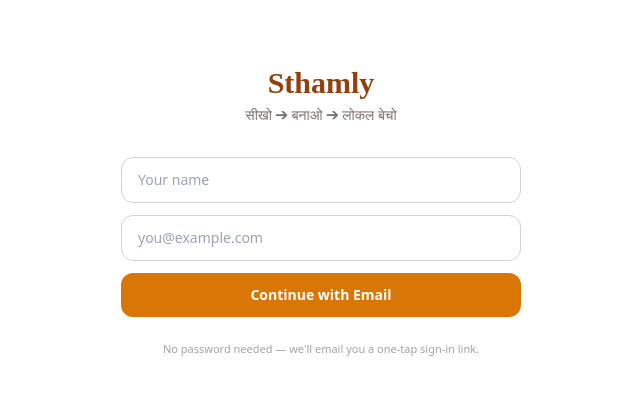
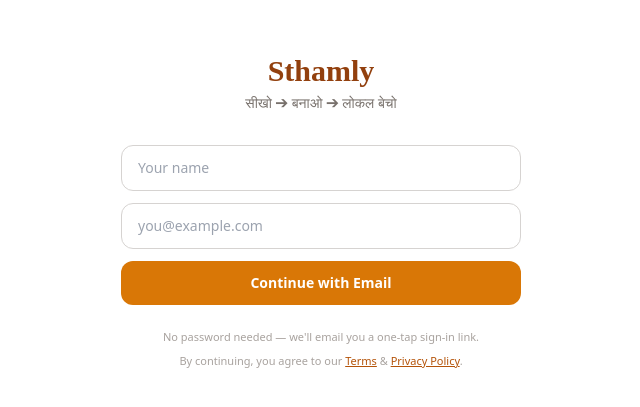
Before and after one commit to rksaini3/Sthamlyst, a Next.js app: page /login in a window 1280 px wide. Shown: the part 189-596 px from the top of the page, without its empty margins (319-959 px from the left). Built offline with nearby package versions, Linux system fonts and the light colour scheme; no server answers.

Commit message:
Update app/login/page.tsx

```diff
--- a/app/login/page.tsx
+++ b/app/login/page.tsx
@@ -1,6 +1,7 @@
 'use client'
 
 import { useState } from 'react'
+import Link from 'next/link'
 import { supabase } from '@/lib/supabase'
 
 export default function LoginPage() {
@@ -83,6 +84,11 @@ export default function LoginPage() {
       <p className="text-[11px] text-stone-400 mt-6 text-center">
         No password needed — we&apos;ll email you a one-tap sign-in link.
       </p>
+      <p className="text-[11px] text-stone-400 mt-2 text-center">
+        By continuing, you agree to our{' '}
+        <Link href="/terms" className="text-amber-700 underline">Terms</Link> &amp;{' '}
+        <Link href="/privacy" className="text-amber-700 underline">Privacy Policy</Link>.
+      </p>
     </div>
   )
 }
```
